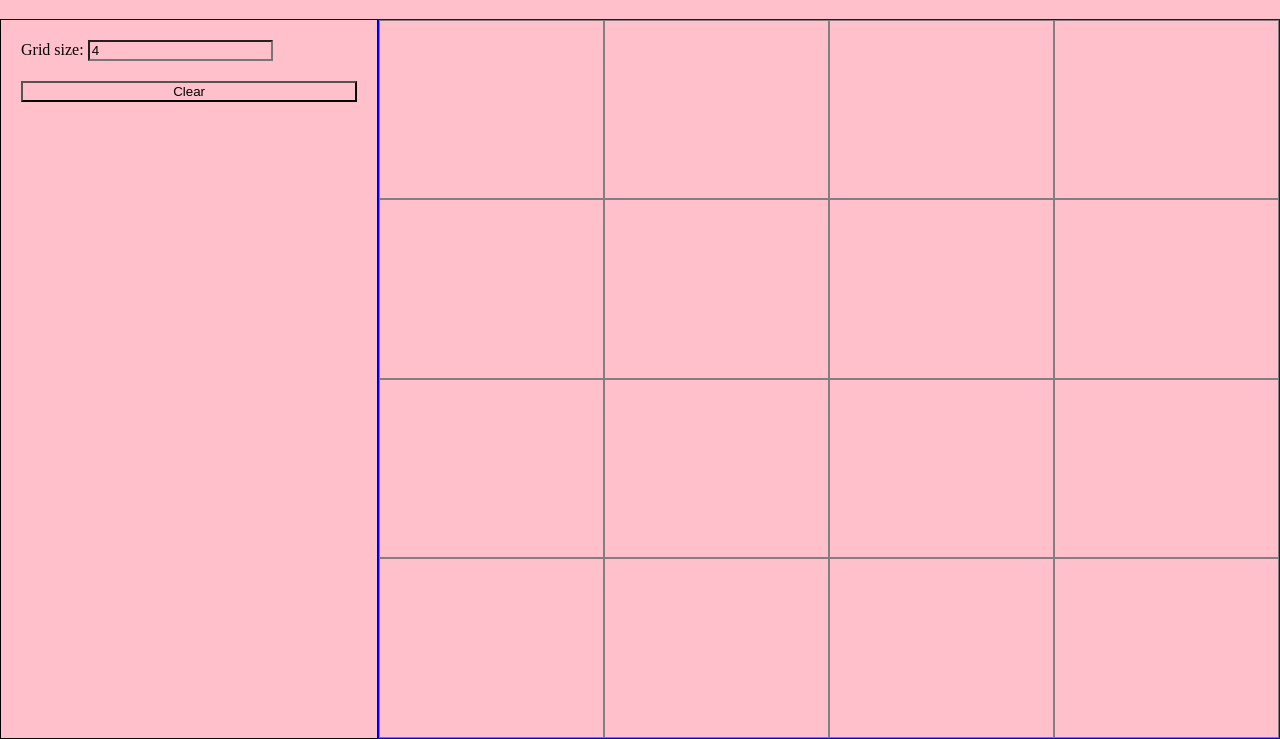
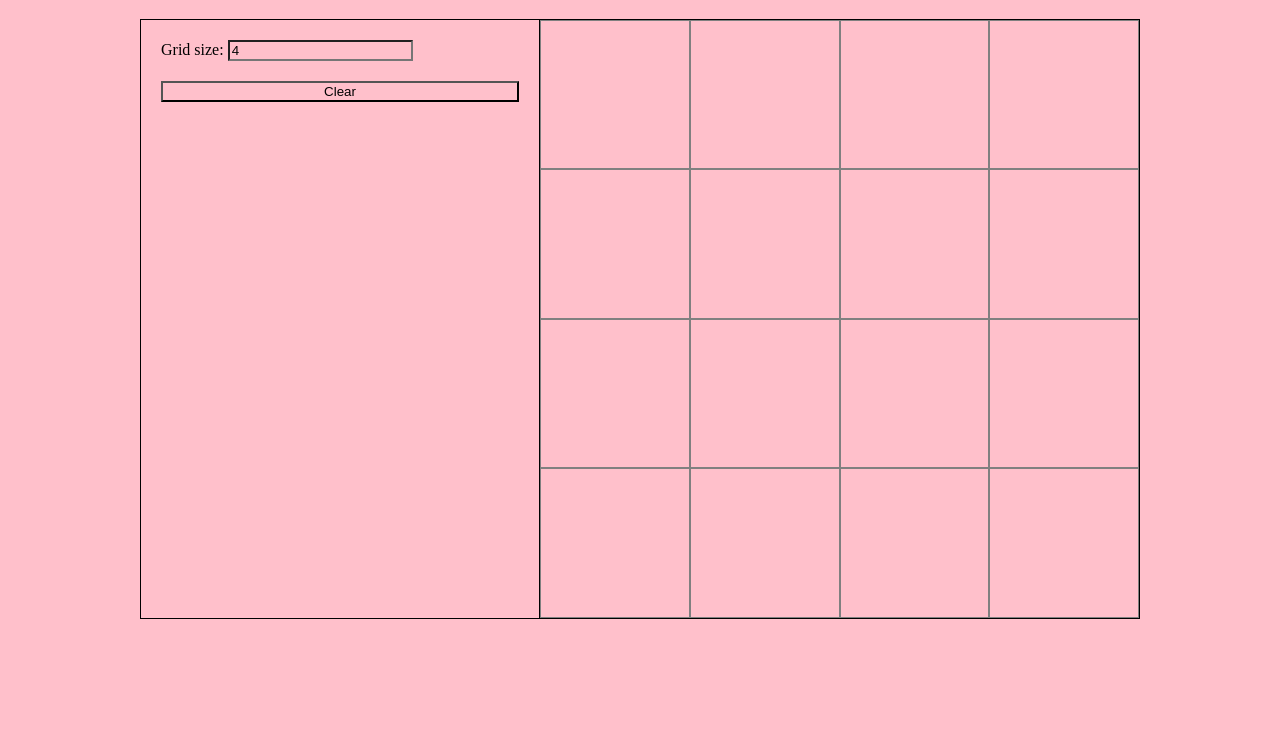
Before and after one commit to kfoolable/etch-a-sketch, a plain HTML site: page index.html in a window 1280 px wide. Shown: the part 61-800 px from the top of the page. Drawn offline with Linux system fonts and the light colour scheme.

Commit message:
Changed grid templates columns and rows

```diff
--- a/style.css
+++ b/style.css
@@ -29,6 +29,7 @@ h1 {
 .controls-container {
   border: 1px solid black;
   width: 400px;
+  height: 600px;
   display: flex;
   flex-direction: column;
   padding: 20px;
@@ -36,11 +37,13 @@ h1 {
 }
 
 .drawing-container {
-  border: 1px solid blue;
-  width: 960px;
+  border-width: 1px 1px 1px 0;
+  border-style: solid;
+  border-color: black;
+  width: 600px;
+  height: 600px;
 
   display: grid;
-  grid-template-columns: 1fr 1fr 1fr 1fr;
-  grid-template-rows: auto;
-  text-align: center;
+  grid-template-columns: repeat(4, 1fr);
+  grid-template-rows: repeat(4, 1fr);
 }
```
